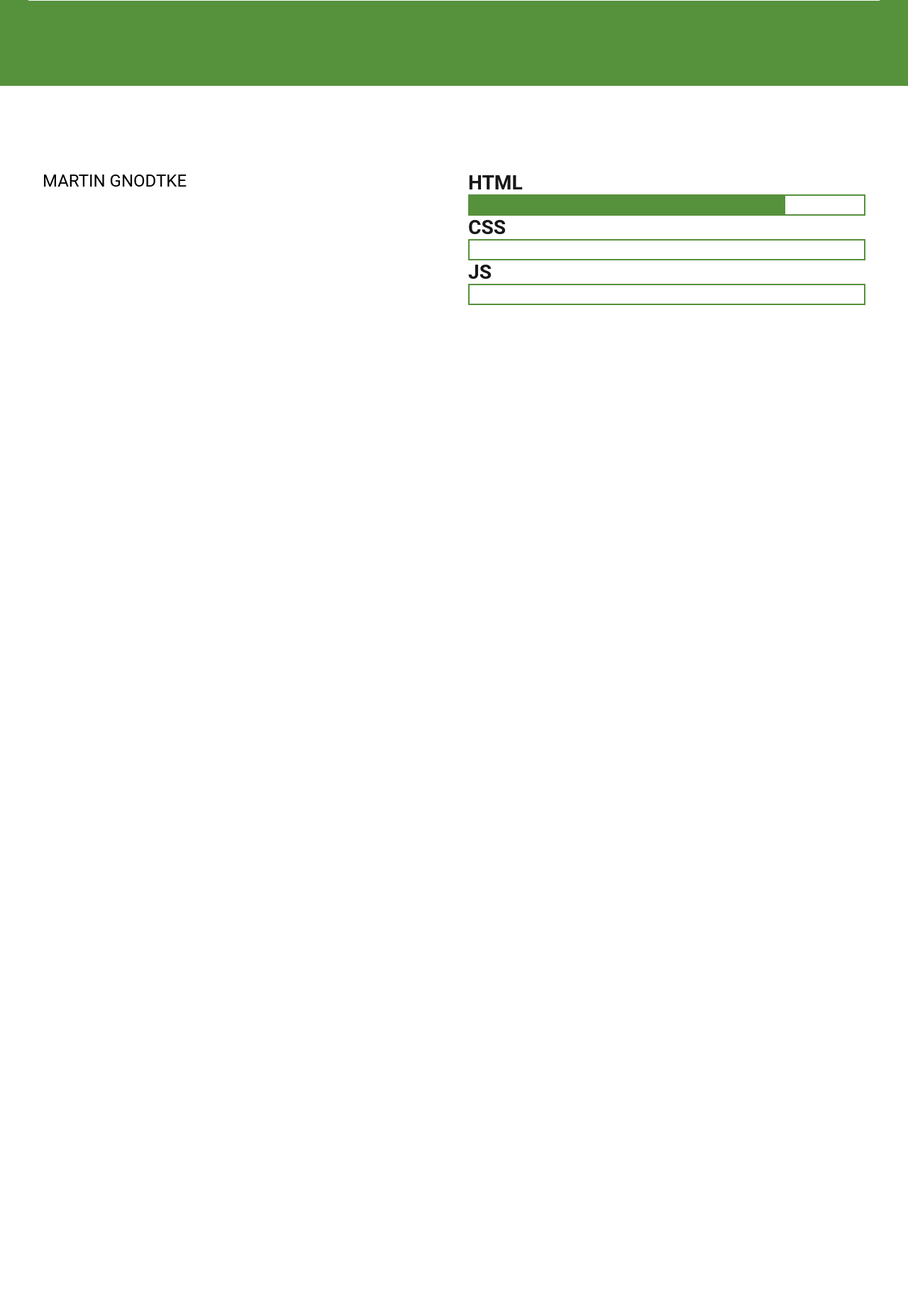
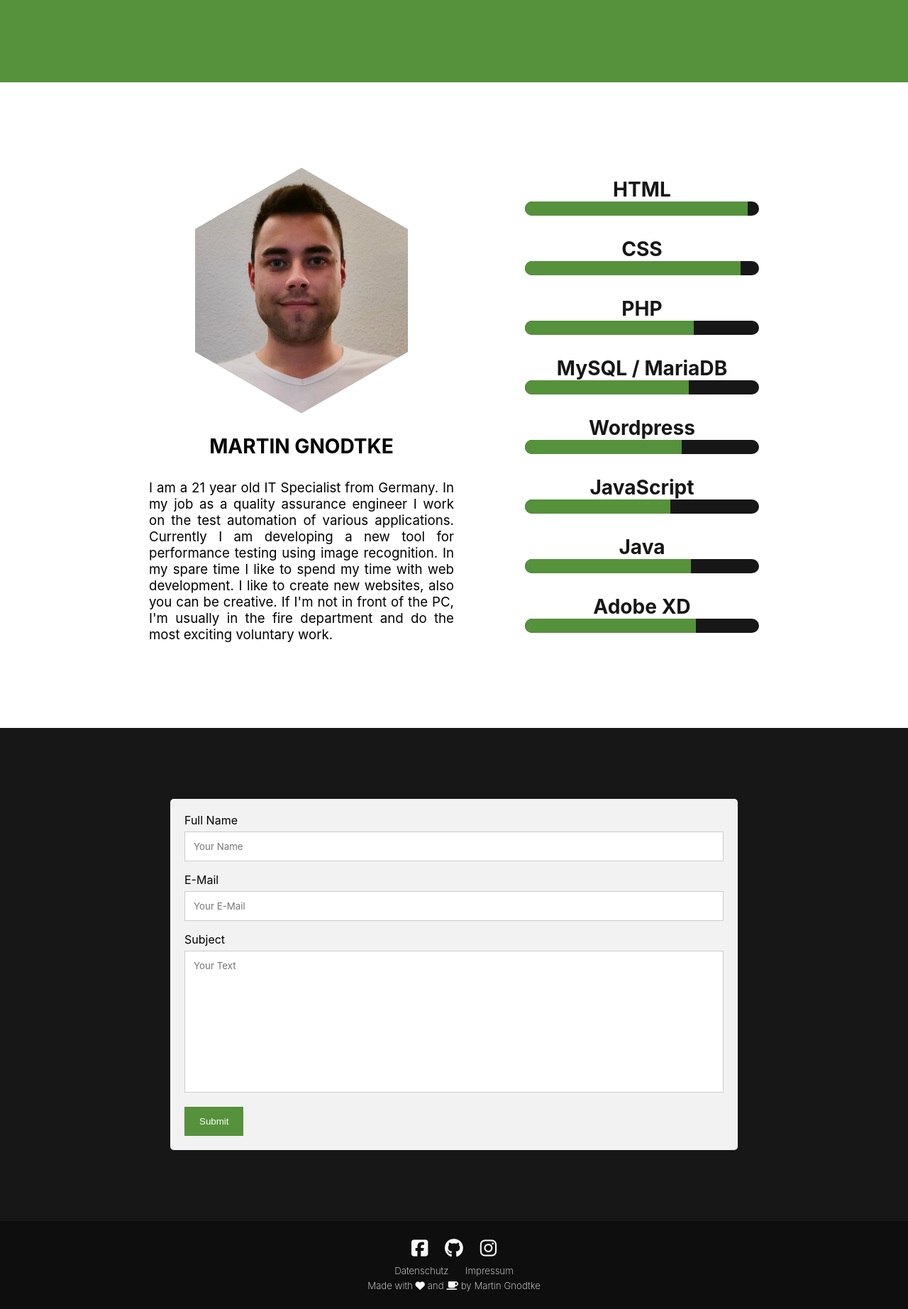
Before and after one commit to Squizzi3/mg-media, a PHP site: page / in a window 1280 px wide. Shown: the part 1412-3257 px from the top of the page at 71% size. Before the commit the page ends 1842 px from the top, so only its background shows below. Run offline with PHP 8.4, Linux system fonts and the light colour scheme; some libraries are stand-ins or nearby versions.

Commit message:
Updated Skills Section; Added Contact Form; Added Footer; Added design changes and smooth scrolling

```diff
--- a/css/style.css
+++ b/css/style.css
@@ -7,13 +7,16 @@
 body {
     height: 100%;
     margin: 0;
-    font-family: "Roboto", "Helvetica", "Arial", sans-serif;
+    font-family: Nunito,-apple-system,BlinkMacSystemFont,"Segoe UI",Roboto,"Helvetica Neue",Arial,sans-serif,"Apple Color Emoji","Segoe UI Emoji","Segoe UI Symbol";
 }
 
 nav {
     width: 100%;
     text-align: center;
-    background-color: bisque;
+    background-color: #F5F5F5;
+    position: fixed;
+    top: 0;
+    z-index: 3;
 }
 
 nav a {
@@ -34,10 +37,11 @@ nav a:hover {
     position: relative;
     z-index: 1;
     width: 100%;
-    height: 618px;
-    background-color: blanchedalmond;
+    height: 668px;
+    background-color: #f1f1f1;
     margin: 0 auto;
     text-align: center;
+    padding-top: 50px;
 }
 
 .workplace img {
@@ -65,11 +69,11 @@ nav a:hover {
     padding-top: 300px;
     justify-content: center;
     display: grid;
-    grid-template-columns: 400px  400px  400px;
+    grid-template-columns: 400px 400px 400px;
     grid-template-rows: 220px 220px;
     grid-template-areas:
-           ". . ."
-           "action action action";
+        ". . ."
+        "action action action";
 }
 
 .card {
@@ -176,17 +180,16 @@ nav a:hover {
     transform: translateY(-100%);
 }
 
-.skills {
+.aboutme {
     background-color: #ffffff;
     width: 100%;
-    height: 600px;
 }
 
 .sp-container {
-    padding-top: 100px;
+    padding: 100px 0;
     display: grid;
     justify-content: center;
-    grid-template-columns: 600px 600px;
+    grid-template-columns: 500px 400px;
     grid-template-rows: 100%;
 }
 
@@ -196,25 +199,279 @@ nav a:hover {
     font-size: 150%;
 }
 
+.bars {
+    margin: auto 0;
+    padding-left: 50px;
+}
+
 .bars div {
     width: 100%;
-    height: 30px;
-    border: 2px solid #56913C;
+    height: 20px;
     position: relative;
     overflow: hidden;
+    border-radius: 34px;
+    background-color: #171717;
 }
 
 .bars h3 {
+    text-align: center;
     color: #171717;
+}
+
+.bars h3:not(:first-of-type) {
+    padding-top: 30px;
 }
 
 .bar::before {
     content: '';
     position: absolute;
-    width: 80%;
-    height: 30px;
+    height: 20px;
 }
 
 .html::before {
+    width: 95%;
     background-color: #56913C;
 }
+
+.css::before {
+    width: 92%;
+    background-color: #56913C;
+}
+
+.js::before {
+    width: 62%;
+    background-color: #56913C;
+}
+
+.java::before {
+    width: 71%;
+    background-color: #56913C;
+}
+
+.php::before {
+    width: 72%;
+    background-color: #56913C;
+}
+
+.wp::before {
+    width: 67%;
+    background-color: #56913C;
+}
+
+.mysql::before {
+    width: 70%;
+    background-color: #56913C;
+}
+
+.xd::before {
+    width: 73%;
+    background-color: #56913C;
+}
+
+.person {
+    margin: 0 auto;
+    padding-right: 50px;
+}
+
+.person h3 {
+    text-align: center;
+    padding: 30px 0;
+}
+
+.person p {
+    font-size: 14pt;
+    text-align: justify;
+}
+
+.hexagon {
+    position: relative;
+    width: 300px;
+    height: 173.21px;
+    margin: 86.60px auto;
+    background-image: url(/img/martin.jpeg);
+    background-size: auto 346.4102px;
+    background-position: center;
+}
+
+.hexTop,
+.hexBottom {
+    position: absolute;
+    z-index: 1;
+    width: 212.13px;
+    height: 212.13px;
+    overflow: hidden;
+    -webkit-transform: scaleY(0.5774) rotate(-45deg);
+    -ms-transform: scaleY(0.5774) rotate(-45deg);
+    transform: scaleY(0.5774) rotate(-45deg);
+    background: inherit;
+    left: 43.93px;
+}
+
+/*counter transform the bg image on the caps*/
+.hexTop:after,
+.hexBottom:after {
+    content: "";
+    position: absolute;
+    width: 300.0000px;
+    height: 173.20508075688775px;
+    -webkit-transform: rotate(45deg) scaleY(1.7321) translateY(-86.6025px);
+    -ms-transform: rotate(45deg) scaleY(1.7321) translateY(-86.6025px);
+    transform: rotate(45deg) scaleY(1.7321) translateY(-86.6025px);
+    -webkit-transform-origin: 0 0;
+    -ms-transform-origin: 0 0;
+    transform-origin: 0 0;
+    background: inherit;
+}
+
+.hexTop {
+    top: -106.0660px;
+}
+
+.hexTop:after {
+    background-position: center top;
+}
+
+.hexBottom {
+    bottom: -106.0660px;
+}
+
+.hexBottom:after {
+    background-position: center bottom;
+}
+
+.hexagon:after {
+    content: "";
+    position: absolute;
+    top: 0.0000px;
+    left: 0;
+    width: 300.0000px;
+    height: 173.2051px;
+    z-index: 2;
+    background: inherit;
+}
+
+.contact {
+    padding: 100px 0;
+    background-color: #171717;
+}
+
+.contact div {
+    width: 800px;
+    margin: 0 auto;
+}
+
+input[type=text],
+select,
+textarea {
+    width: 100%;
+    padding: 12px;
+    border: 1px solid #ccc;
+    box-sizing: border-box;
+    margin-top: 6px;
+    margin-bottom: 16px;
+    resize: none;
+    font-family: Nunito,-apple-system,BlinkMacSystemFont,"Segoe UI",Roboto,"Helvetica Neue",Arial,sans-serif,"Apple Color Emoji","Segoe UI Emoji","Segoe UI Symbol";
+}
+
+input[type=submit] {
+    background-color: #56913C;
+    color: white;
+    padding: 12px 20px;
+    border: none;
+    cursor: pointer;
+    border: 1px solid #56913C;
+}
+
+input[type=submit]:hover {
+    background-color: #56913C;
+    border: 1px solid rgb(46, 78, 32);
+}
+
+input[type=text]:focus,
+select:focus,
+textarea:focus {
+    outline: none;
+    border: 1px solid #56913C;
+}
+
+.contact div {
+    border-radius: 5px;
+    background-color: #f2f2f2;
+    padding: 20px;
+}
+
+footer {
+    background-color: #0e0e0e;
+    padding: 10px 0;
+}
+
+#footer-div {
+    color: #F8F8F8;
+    display: flex;
+    flex-direction: column;
+    justify-content: center;
+    padding: 15px 10px 15px 10px;
+    font-weight: 200;
+    font-size: 10pt;
+}
+
+#footer-socials {
+    display: flex;
+    justify-content: center;
+    padding-bottom: 10px;
+}
+
+#footer-socials ul li a i.fa-facebook-square:hover {
+    color: #3C5A99;
+}
+
+#footer-socials ul li a i.fa-github:hover {
+    color: #56913C;
+}
+
+#footer-socials ul li a i.fa-instagram:hover {
+    background: radial-gradient(circle at 30% 107%, #fdf497 0%, #fdf497 5%, #fd5949 45%, #d6249f 60%, #285AEB 90%);
+    background-clip: text;
+    -webkit-background-clip: text;
+    -webkit-text-fill-color: transparent;
+}
+
+#footer-infos {
+    display: flex;
+    justify-content: center;
+    padding-bottom: 5px;
+}
+
+#menu-footermenue {
+    margin: 0;
+    padding: 0;
+    text-align: center;
+}
+
+#menu-footermenue li {
+    display: inline-block;
+}
+
+#menu-footermenue li a {
+    color: #F8F8F8;
+    text-decoration: none;
+    padding-left: 20px;
+}
+
+#menu-footermenue li a:hover {
+    text-decoration: underline;
+}
+
+#menu-footermenue li:first-child a {
+    padding-left: 0px;
+}
+
+#footer-copyright {
+    display: flex;
+    justify-content: center;
+}
+
+#footer-copyright p {
+    margin: 0;
+    text-align: center;
+}
--- a/index.html
+++ b/index.html
@@ -1,5 +1,6 @@
 <!DOCTYPE html>
 <html lang="de">
+
 <head>
     <!-- Meta -->
     <meta charset="UTF-8">
@@ -9,21 +10,24 @@
     <!-- Scripts | Links -->
     <link rel="stylesheet" href="css/style.css">
     <script src="https://kit.fontawesome.com/0aa0d93f20.js" crossorigin="anonymous"></script>
+    <script src="https://code.jquery.com/jquery-3.4.1.min.js" integrity="sha256-CSXorXvZcTkaix6Yvo6HppcZGetbYMGWSFlBw8HfCJo=" crossorigin="anonymous"></script>
+    <script src="js/app.js"></script>
 
     <title>MG-Media</title>
 </head>
+
 <body>
     <nav>
-        <a href="">Home</a>
-        <a href="">Portfolio</a>
-        <a href="">Skills</a>
-        <a href="">Contact</a>
+        <a href="#home">Home</a>
+        <a href="#portfolio">Portfolio</a>
+        <a href="#aboutme">About Me</a>
+        <a href="#contact">Contact</a>
     </nav>
-    <section class="workplace">
+    <section class="workplace" id="home">
         <img src="img/Tisch.svg" alt="Schreibtisch">
         <div class="ground"></div>
     </section>
-    <section class="portfolio">
+    <section class="portfolio" id="portfolio">
         <div class="cards">
             <div class="card">
                 <div class="iconBox"><i class="fas fa-graduation-cap fa-6x"></i></div>
@@ -60,24 +64,86 @@
                     <p>Current Project. It should become a web platform for
                         the organisation of emergency statistics for
                         fire brigades.</p>
-                    <a href="https://github.com/Squizzi3/einsatzverwaltung" target="_blank" rel="noopener">Visit Github</a>
+                    <a href="https://github.com/Squizzi3/einsatzverwaltung" target="_blank" rel="noopener">Visit
+                        Github</a>
                 </div>
             </div>
-            <div class="card action"><p>Yours next?</p></div>
+            <div class="card action">
+                <p>Yours next?</p>
+            </div>
         </div>
     </section>
-    <section class="skills">
+    <section class="aboutme" id="aboutme">
         <div class="sp-container">
-            <div class="box a">MARTIN GNODTKE</div>
+            <div class="box person">
+                <div class="hexagon">
+                    <div class="hexTop"></div>
+                    <div class="hexBottom"></div>
+                </div>
+                <h3>MARTIN GNODTKE</h3>
+                <p>I am a 21 year old IT Specialist from Germany. In my job as a quality assurance engineer
+                    I work on the test automation of various applications. Currently I am developing a new
+                    tool for performance testing using image recognition. In my spare time I like to spend
+                    my time with web development. I like to create new websites, also you can be creative.
+                    If I'm not in front of the PC, I'm usually in the fire department and do the most exciting voluntary
+                    work.
+                </p>
+            </div>
             <div class="box bars">
                 <h3>HTML</h3>
                 <div class="bar html"></div>
                 <h3>CSS</h3>
                 <div class="bar css"></div>
-                <h3>JS</h3>
+                <h3>PHP</h3>
+                <div class="bar php"></div>
+                <h3>MySQL / MariaDB</h3>
+                <div class="bar mysql"></div>
+                <h3>Wordpress</h3>
+                <div class="bar wp"></div>
+                <h3>JavaScript</h3>
                 <div class="bar js"></div>
+                <h3>Java</h3>
+                <div class="bar java"></div>
+                <h3>Adobe XD</h3>
+                <div class="bar xd"></div>
             </div>
         </div>
     </section>
+    <section class="contact" id="contact">
+        <div>
+            <form action="action_page.php">
+                <label for="fname">Full Name</label>
+                <input type="text" id="fname" name="firstname" placeholder="Your Name">
+
+                <label for="email">E-Mail</label>
+                <input type="text" id="email" name="email" placeholder="Your E-Mail">
+
+                <label for="subject">Subject</label>
+                <textarea id="subject" name="subject" placeholder="Your Text" style="height:200px"></textarea>
+
+                <input type="submit" value="Submit">
+            </form>
+        </div>
+    </section>
 </body>
+<footer>
+    <div id="footer-div">
+        <div id="footer-socials" class="menu-footermenue-container">
+            <ul id="menu-footermenue">
+                <li><a href="https://www.facebook.com/martin.gnodtke"><i class="fab fa-facebook-square fa-2x"></i></a></li>
+                <li><a href="https://github.com/Squizzi3"><i class="fab fa-github fa-2x"></i></a></li>
+                <li><a href="https://www.instagram.com/_martin_travels_"><i class="fab fa-instagram fa-2x"></i></a></li>
+            </ul>
+        </div>
+        <div id="footer-infos" class="menu-footermenue-container">
+            <ul id="menu-footermenue">
+                <li><a href="https://feuerwehr-neudietendorf.de/datenschutz/">Datenschutz</a></li>
+                <li><a href="https://feuerwehr-neudietendorf.de/impressum/">Impressum</a></li>
+            </ul>
+        </div>
+        <div id="footer-copyright">
+            <p>Made with <i class="fas fa-heart"></i> and <i class="fas fa-coffee"></i> by Martin Gnodtke</p>
+        </div>
+    </div>
+</footer>
 </html>
--- a/js/app.js
+++ b/js/app.js
@@ -0,0 +1,17 @@
+$(document).ready(function () {
+    $("a").on('click', function (event) {
+        if (this.hash !== "") {
+
+            event.preventDefault();
+
+            var hash = this.hash;
+
+            $('html, body').animate({
+                scrollTop: $(hash).offset().top
+            }, 800, function () {
+
+                window.location.hash = hash;
+            });
+        }
+    });
+});
```
Also changed, not shown: img/martin.jpeg (added). Lines whose indentation alone changed are shown as unchanged.
